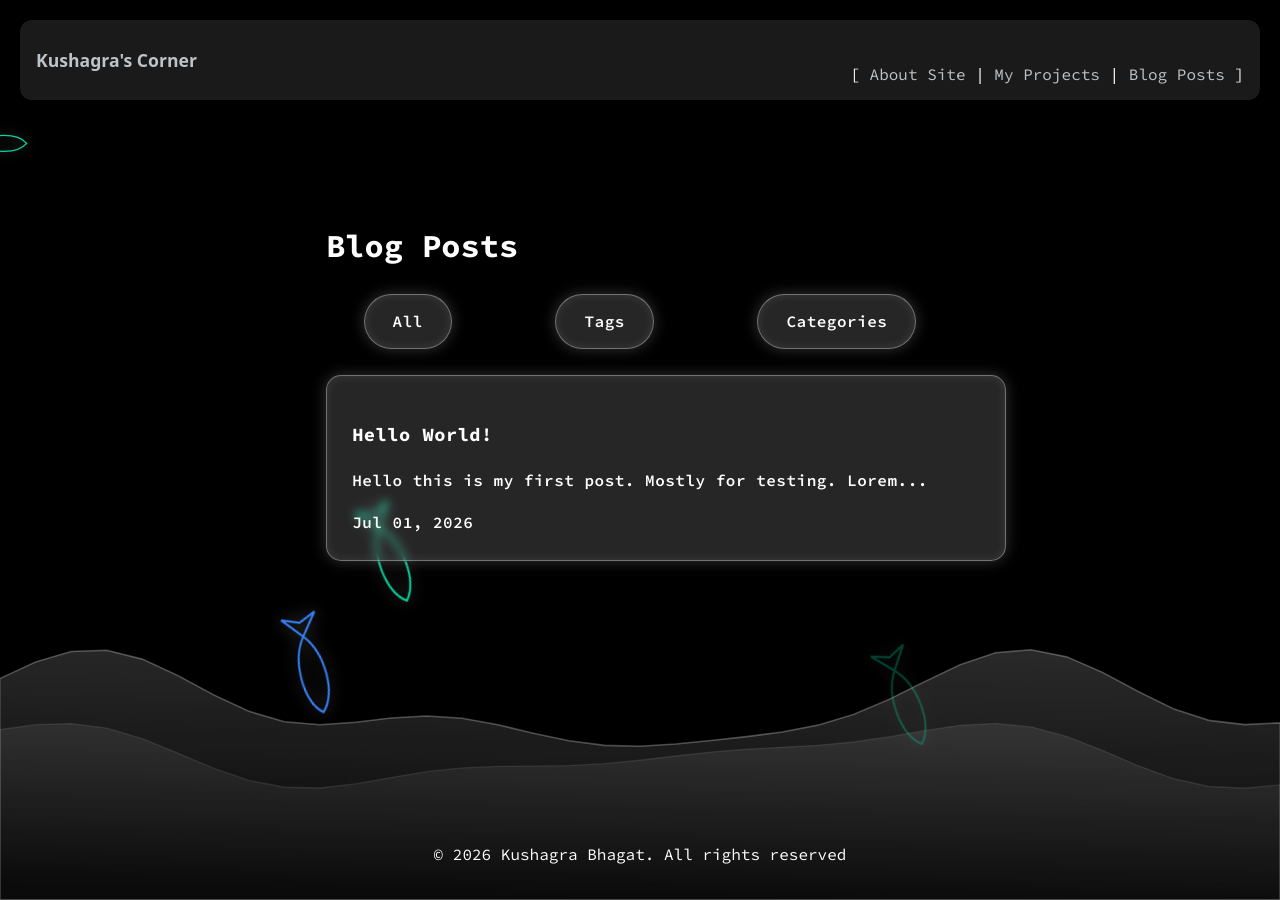
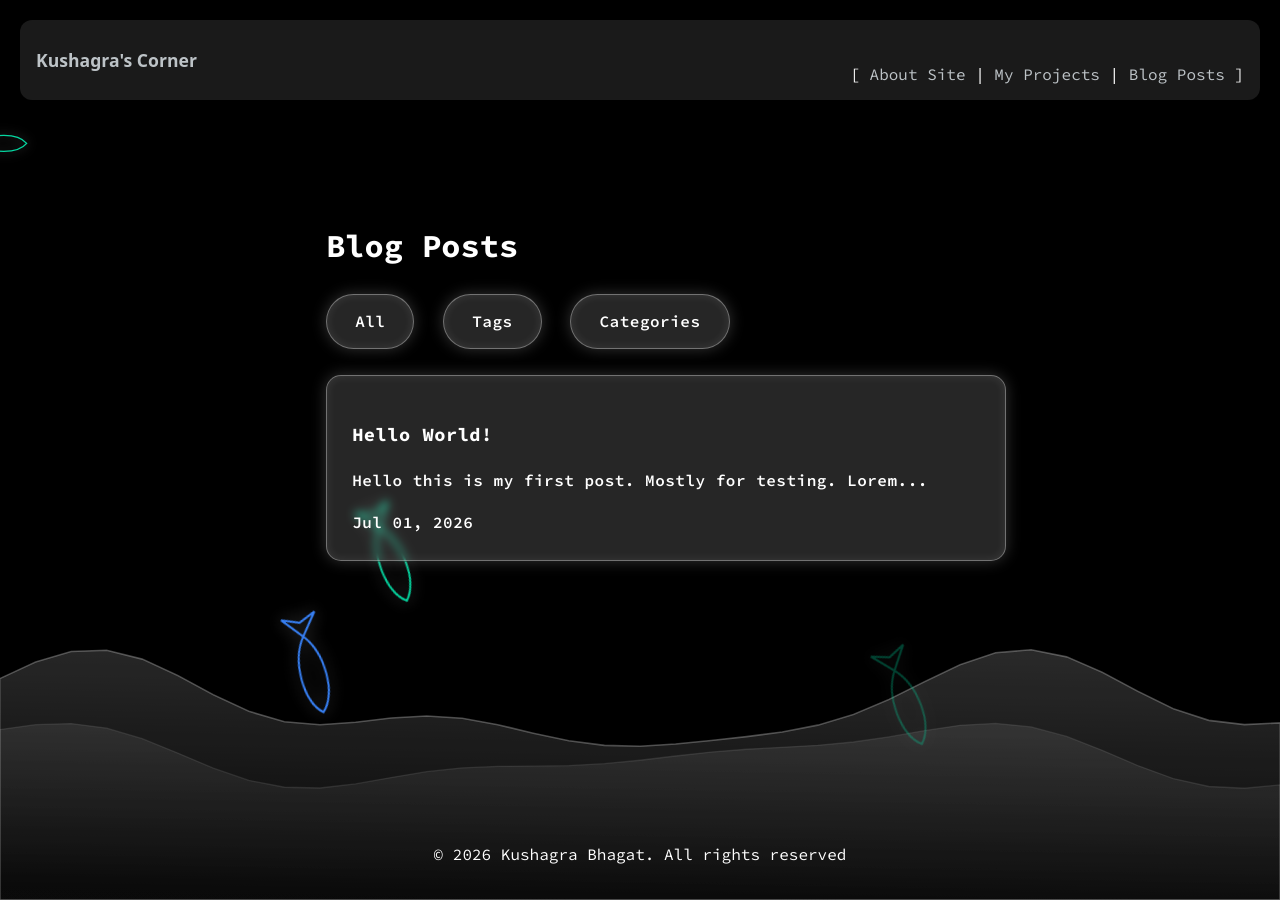
Before and after one commit to kuwushagra/kuwushagra.github.io, a Jekyll site: the page built from posts/index.html, in a window 1280 px wide. Built offline with Jekyll 4.4.1, drawn with Linux system fonts in a browser that asks for light colours; some web fonts are replaced; a style sheet for code colours, icons or effects is not loaded.

Commit message:
Update index.html

```diff
--- a/posts/index.html
+++ b/posts/index.html
@@ -6,15 +6,15 @@ title: Posts | Kushagra's Corner
 <h1>Blog Posts</h1>
 
   <div style="display: flex; width: 100%; margin: 0 auto;">
-    <a href="/posts" class="glowing-btn" style="pointer-events: none; margin: 0 auto; justify-content: center; align-items: center;">
+    <a href="/posts" class="glowing-btn" style="pointer-events: none; margin-left: 0; justify-content: center; align-items: center;">
       <span>All</span>
     </a>
     &nbsp; &nbsp;
-    <a href="/posts/filter-by-tags" class="glowing-btn" style="margin: 0 auto; justify-content: center; align-items: center;">
+    <a href="/posts/filter-by-tags" class="glowing-btn" style="justify-content: center; align-items: center;">
       <span>Tags</span>
     </a>
     &nbsp; &nbsp;
-    <a href="/posts/filter-by-categories" class="glowing-btn" style="margin: 0 auto; justify-content: center; align-items: center;">
+    <a href="/posts/filter-by-categories" class="glowing-btn" style="justify-content: center; align-items: center;">
       <span>Categories</span>
     </a>
   </div><br>
```
